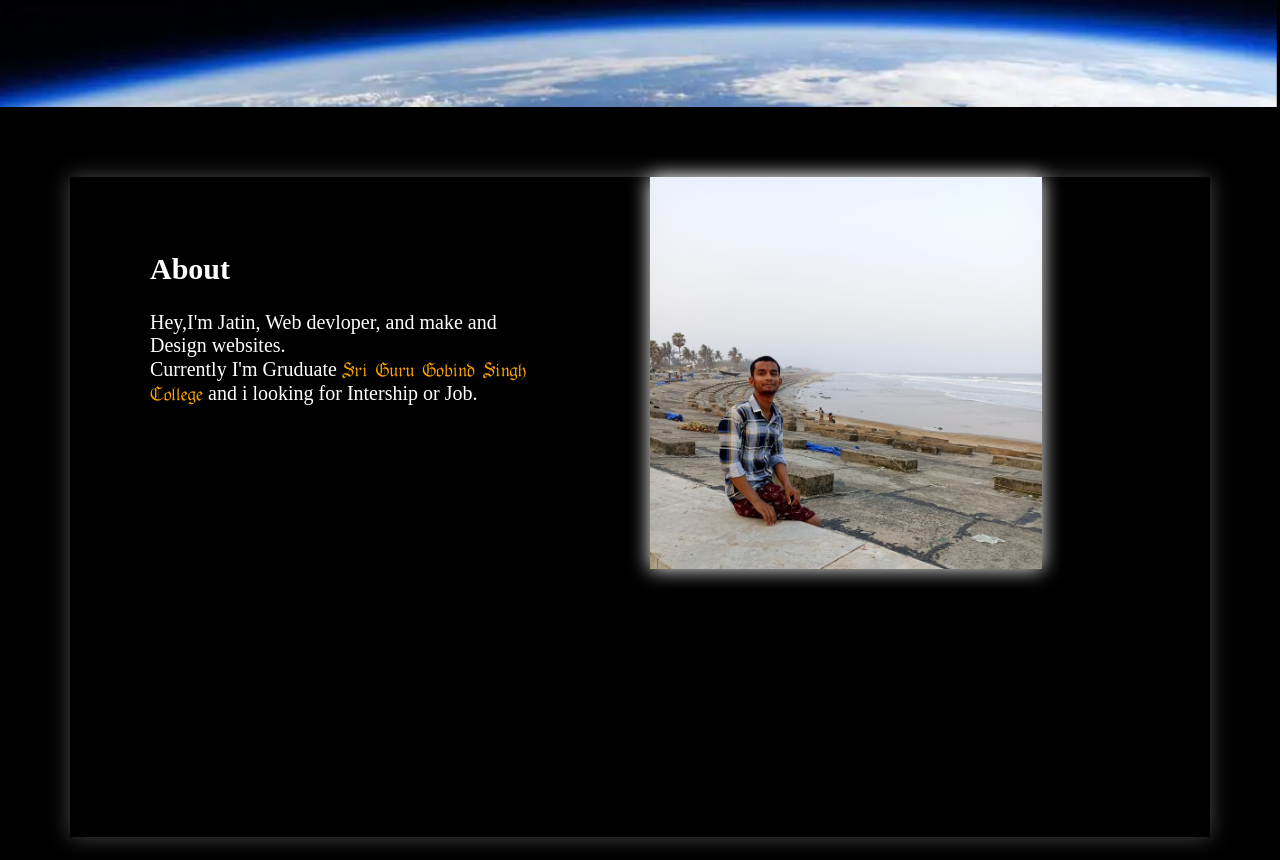
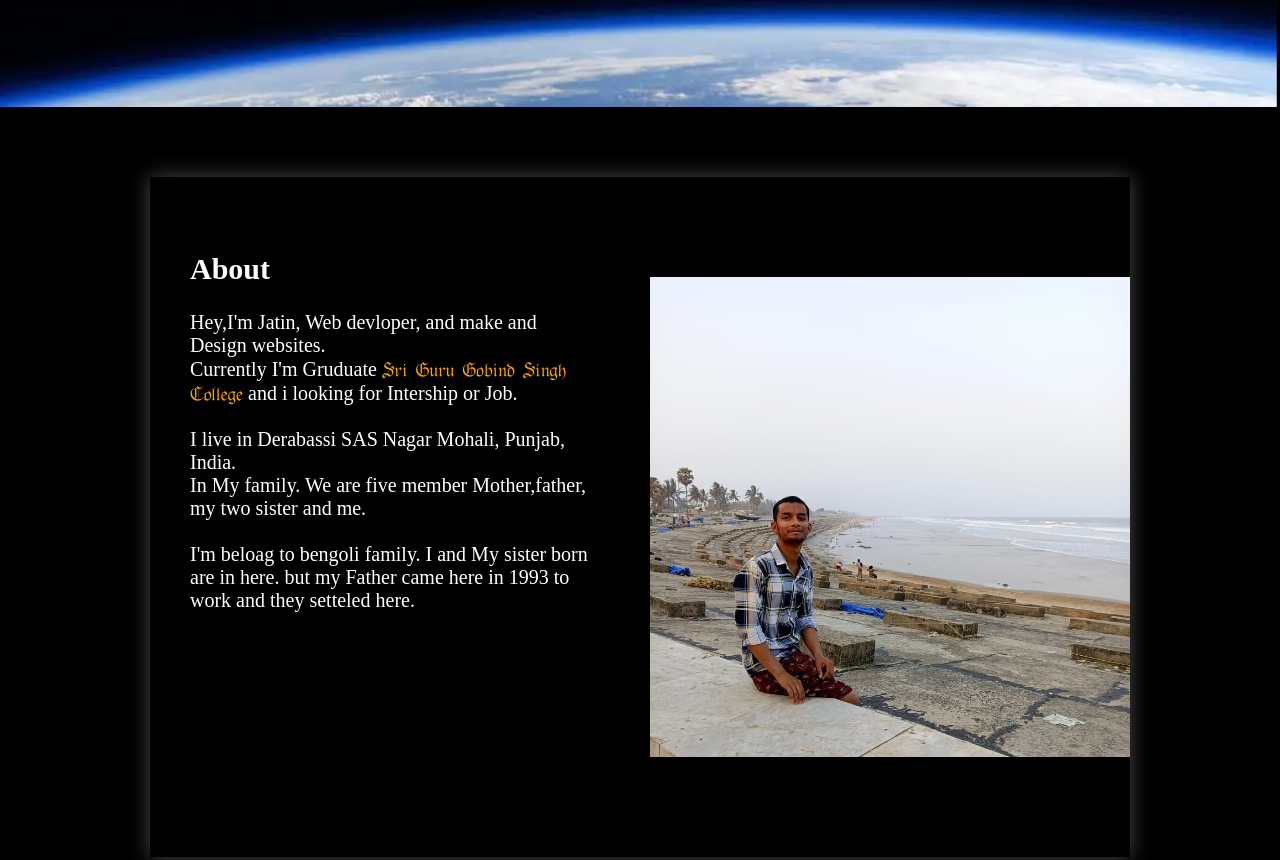
Before and after one commit to Jatin-Giri/MyResume, a plain HTML site: page index.html in a window 1280 px wide. Shown: the part 693-1553 px from the top of the page. Drawn offline with Linux system fonts and the light colour scheme.

Commit message:
# updating about section

```diff
--- a/CSS/0_index.css
+++ b/CSS/0_index.css
@@ -93,15 +93,15 @@ header {
   width: 100%;
   z-index: -1;
 }
-#intro > *{
+#intro > * {
   z-index: 1;
 }
-#intro img:not(.earth){
+#intro img:not(.earth) {
   z-index: 22;
-  transition: scale .3s ease-in-out;
+  transition: scale 0.3s ease-in-out;
 }
-#intro img:hover:not(.earth){
-scale: 1.2;
+#intro img:hover:not(.earth) {
+  scale: 1.2;
 }
 #intro #mars {
   grid-column: 21/22;
@@ -111,29 +111,29 @@ scale: 1.2;
 #intro #jupiter {
   grid-column: 19/20;
   grid-row: 6/7;
-  scale: .65;
+  scale: 0.65;
 }
-#intro #saturn{
+#intro #saturn {
   grid-column: 16/17;
   grid-row: 5/6;
-  scale: .85;
+  scale: 0.85;
 }
-#intro #uranus{
+#intro #uranus {
   grid-column: 11/12;
   grid-row: 4/5;
-  scale: .45;
+  scale: 0.45;
 }
-#intro #neptune{
+#intro #neptune {
   grid-column: 4/5;
   grid-row: 5/6;
-  scale: .45;
+  scale: 0.45;
 }
 #intro .name {
   position: absolute;
   left: 50%;
   top: 50%;
   transform: translateX(-300px);
-  font-family: 'Dancingscript';
+  font-family: "Dancingscript";
   font-size: 100px;
   z-index: 3;
   width: max-content;
@@ -152,7 +152,7 @@ main > * {
   background-color: var(--bg);
   box-shadow: 0 0 20px var(--shadow);
   width: 100%;
-  height: calc(100vh - 140px);
+  height: calc(100vh - 120px);
 }
 
 /* ------------box > about + img -------------- */
@@ -165,9 +165,7 @@ main > * {
   gap: 20px;
 }
 .box > * {
-  /* box-shadow: 0 0 10px var(--shadow); */
   height: 100%;
-  /* border: 2px solid green; */
 }
 .box #about {
   grid-column: span 2;
@@ -175,33 +173,38 @@ main > * {
   padding: 50px 40px;
   height: 100%;
   font-size: 20px;
+  /* border: 3px solid red; */
 }
-#about p{
-  /* border: 3px solid red; */
-  /* margin-right: ; */
+#about p {
   width: 400px;
 }
-#about a{
+#about a {
   text-decoration: none;
   color: #fff;
-  font-family: 'Tribune';
+  font-family: "Tribune";
   color: orange;
 }
-.box img {
-  width: 70%;
-  filter: drop-shadow(0 0 10px #fff);
-  background-size: cover;
-  /* height: 100%; */
-}
-.box .img {
-  align-items: center;
-  justify-content: center;
+
+.box #img {
+  width: 100%;
   grid-column: span 2;
-  /* border-radius: 5%; */
-  border-top: 5px 6px 15px 25px;
-  /* width: 100%; */
+  /* border: 3px solid green; */
+  /* border-top: 5px 6px 15px 25px; */
+  background-image: url("/Assets/img8.jpg");
+  background-repeat: no-repeat;
+  background-position:right;
+  background-attachment: fixed;
+  background-size: contain;
 }
 
+/*
+.box img {
+  filter: drop-shadow(0 0 10px #fff);
+  background-size:auto;
+  height: 100%;
+}
+
+*/
 /* ----------------------Skills-------------------------- */
 .skills {
   padding: 20px;
--- a/index.html
+++ b/index.html
@@ -66,11 +66,16 @@
           Hey,I'm Jatin, Web devloper, and make and Design websites. <br>
           Currently I'm Gruduate <a href="https://www.sggscollege.ac.in/" target="_blank">Sri Guru Gobind Singh College</a> and i looking for
           Intership or Job.
+          <br> <br>
+          I live in Derabassi SAS Nagar Mohali, Punjab, India. <br>
+          In My family. We are five member Mother,father, my two sister and me.
+          <br><br>
+          I'm beloag to bengoli family. I and My sister born are in here. but my Father came here in 1993 to work and they setteled here.
         </p>
         </div>
-        <div class="img">
-          <img src="Assets/img8.jpg" alt="">
-        </div>
+
+         <div id="img"></div>
+
     </section>
 
     <section class="skills">
```
